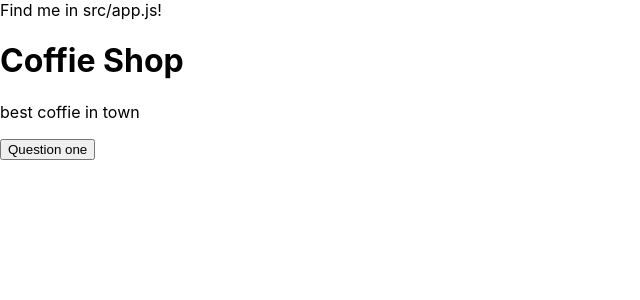
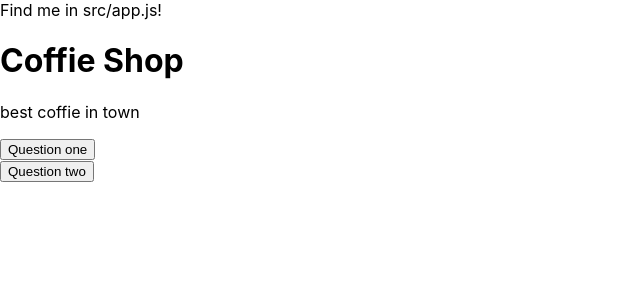
Before and after one commit to Aqveduktis/react-business-site, a React (Create React App) app: page / in a window 1280 px wide. Shown: the top 300 px of the page, without its empty margins (0-640 px from the left). Built offline with nearby package versions, Linux system fonts and the light colour scheme.

Commit message:
making questions and answers into components

```diff
--- a/src/App.js
+++ b/src/App.js
@@ -7,7 +7,8 @@ export const App = () => {
     <div>
       Find me in src/app.js!
       <Header title = "Coffie Shop" words = "best coffie in town" />
-      <Accordian />
+      <Accordian question = "Question one" answer = "Will you still love me in prison" />
+      <Accordian question = "Question two" answer = "Cry me a river" />
     </div>
   )
 }
--- a/src/components/Accordian.js
+++ b/src/components/Accordian.js
@@ -1,7 +1,7 @@
 import React, {useState} from 'react'
 import {Answer} from './Answer'
 
-export const Accordian = () => {
+export const Accordian = ( {answer, question} ) => {
     const [clicked, setClicked] = useState(false)
     const handlebutton = (evt) => {
         evt.preventDefault()
@@ -9,8 +9,8 @@ export const Accordian = () => {
     }
     return (
         <section>
-            <button onClick = {handlebutton} >Question one</button>
-            {clicked && <Answer answer = 'Will you love me in prison' />}
+            <button onClick = {handlebutton} > {question} </button>
+            {clicked && <Answer answer = {answer} />}
         </section>
     )
 }
```
